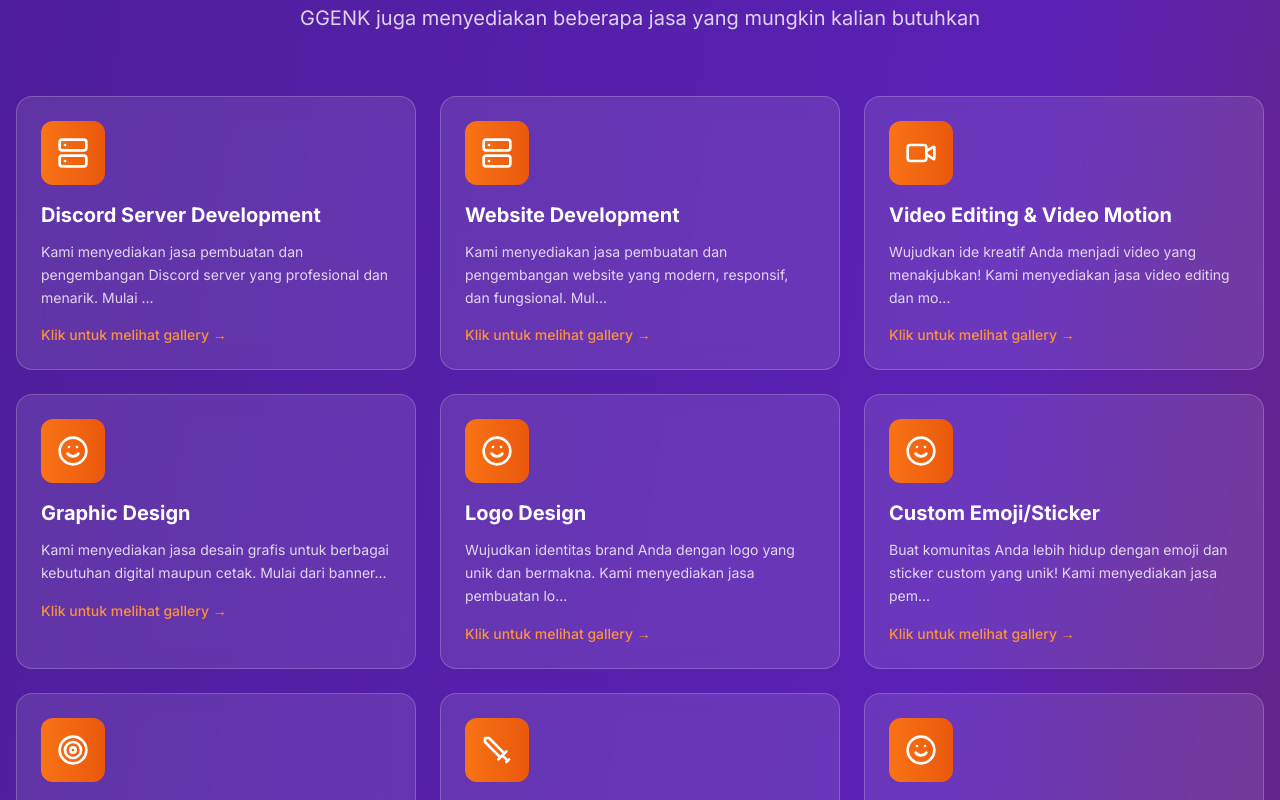
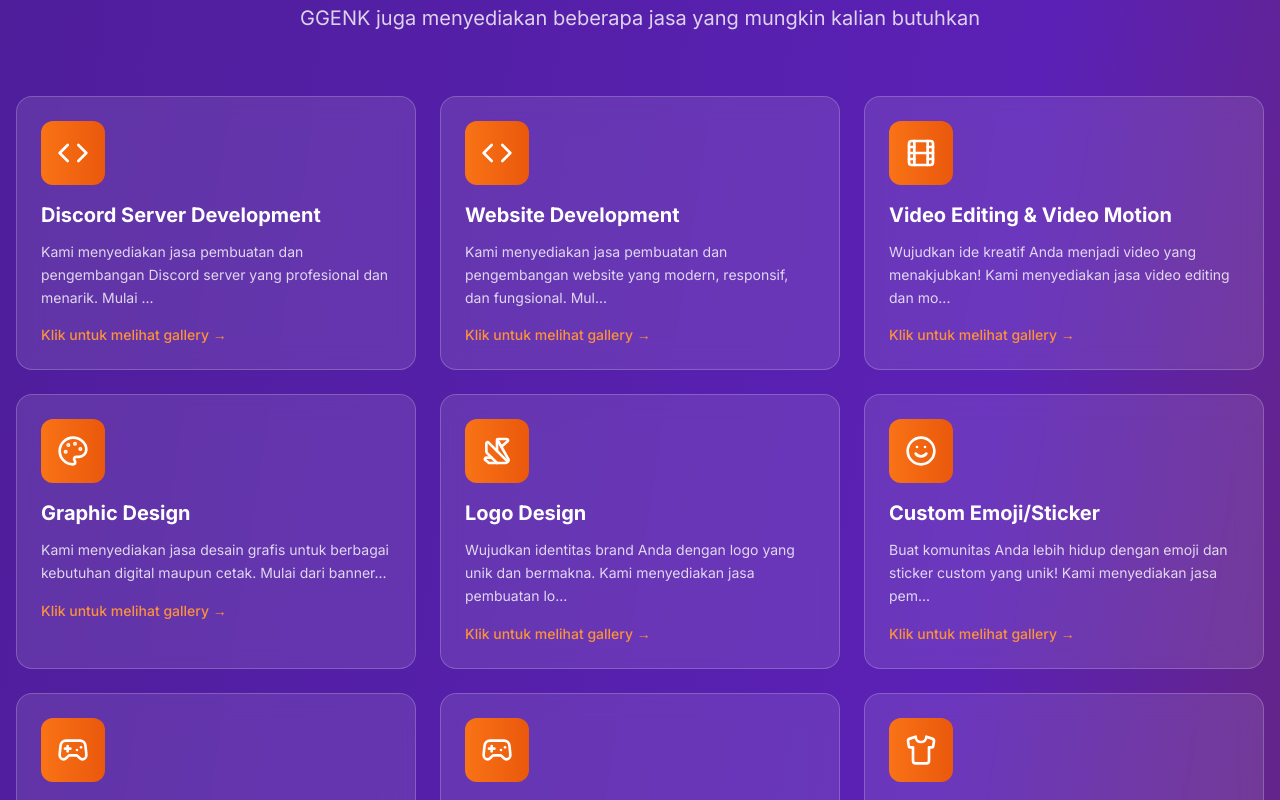
Before and after one commit to gibranmikail-official/ggenk-official, a Next.js app: page / in a window 1280 px wide. Shown: the part 1460-2260 px from the top of the page. Built offline with nearby package versions, Linux system fonts and the light colour scheme.

Commit message:
v1.1.0 - update component services

```diff
--- a/app/components/ServicesSection.tsx
+++ b/app/components/ServicesSection.tsx
@@ -2,7 +2,7 @@
 
 import { useState } from "react";
 import { motion } from "framer-motion";
-import { Server, Smile, Target, Sword, Video, X, ChevronLeft, ChevronRight } from "lucide-react";
+import { Server, Smile, Target, Sword, Video, X, ChevronLeft, ChevronRight, Code, Palette, Origami, Shirt, Film, Gamepad2 } from "lucide-react";
 import Image from "next/image";
 
 export default function ServicesSection() {
@@ -25,7 +25,7 @@ export default function ServicesSection() {
 
     const services = [
         {
-            icon: Server,
+            icon: Code,
             title: "Discord Server Development",
             description:
                 "Kami menyediakan jasa pembuatan dan pengembangan Discord server yang profesional dan menarik. Mulai dari setup channel, role management, bot integration, hingga custom design yang sesuai dengan kebutuhan komunitas Anda.",
@@ -50,7 +50,7 @@ export default function ServicesSection() {
             ],
         },
         {
-            icon: Server,
+            icon: Code,
             title: "Website Development",
             description:
                 "Kami menyediakan jasa pembuatan dan pengembangan website yang modern, responsif, dan fungsional. Mulai dari landing page, company profile, hingga sistem berbasis web yang disesuaikan dengan kebutuhan bisnis Anda.",
@@ -59,7 +59,7 @@ export default function ServicesSection() {
                 ],
         },
                 {
-            icon: Video,
+            icon: Film,
             title: "Video Editing & Video Motion",
             description:
                 "Wujudkan ide kreatif Anda menjadi video yang menakjubkan! Kami menyediakan jasa video editing dan motion design untuk berbagai kebutuhan, mulai dari konten social media, promotional video, hingga motion graphics yang eye-catching.",
@@ -71,7 +71,7 @@ export default function ServicesSection() {
             ],
         },
         {
-            icon: Smile,
+            icon: Palette,
             title: "Graphic Design",
             description:
                 "Kami menyediakan jasa desain grafis untuk berbagai kebutuhan digital maupun cetak. Mulai dari banner, poster, feed media sosial, hingga konten promosi dengan gaya visual yang menarik dan profesional.",
@@ -80,7 +80,7 @@ export default function ServicesSection() {
             ],
         },
         {
-            icon: Smile,
+            icon: Origami,
             title: "Logo Design",
             description:
                 "Wujudkan identitas brand Anda dengan logo yang unik dan bermakna. Kami menyediakan jasa pembuatan logo profesional yang disesuaikan dengan karakter dan nilai bisnis Anda.",
@@ -100,7 +100,7 @@ export default function ServicesSection() {
             ],
         },
         {
-            icon: Target,
+            icon: Gamepad2,
             title: "Joki Valorant",
             description:
                 "Tingkatkan rank Valorant Anda dengan bantuan player berpengalaman! Kami menyediakan jasa joki Valorant yang aman dan terpercaya. Dari Iron hingga Radiant, kami siap membantu Anda mencapai rank impian.",
@@ -111,7 +111,7 @@ export default function ServicesSection() {
             ],
         },
         {
-            icon: Sword,
+            icon: Gamepad2,
             title: "Genshin Impact",
             description:
                 "Butuh bantuan untuk menyelesaikan quest, farming material, atau meningkatkan Adventure Rank di Genshin Impact? Tim kami siap membantu Anda dengan layanan joki yang profesional dan aman untuk akun Anda.",
@@ -123,7 +123,7 @@ export default function ServicesSection() {
             ],
         },
         {
-            icon: Smile,
+            icon: Shirt,
             title: "Roblox Custom Clothing",
             description:
                 "Wujudkan ide kreatif Anda menjadi custom clothing yang menakjubkan! Kami menyediakan jasa Design custom clothing untuk Roblox, mulai dari Shirt, T-Shirt hingga pants.",
@@ -138,7 +138,6 @@ export default function ServicesSection() {
                 "/services/custom-jersey/RCC-7.png",
                 "/services/custom-jersey/RCC-8.png",
                 "/services/custom-jersey/RCC-9.png",
-                "/services/custom-jersey/RCC-13.png",
                 "/services/custom-jersey/RCC-10.png",
                 "/services/custom-jersey/RCC-11.png",
                 "/services/custom-jersey/RCC-12.png",
```
Also changed, not shown: components/loader.tsx (line endings or trailing spaces).
